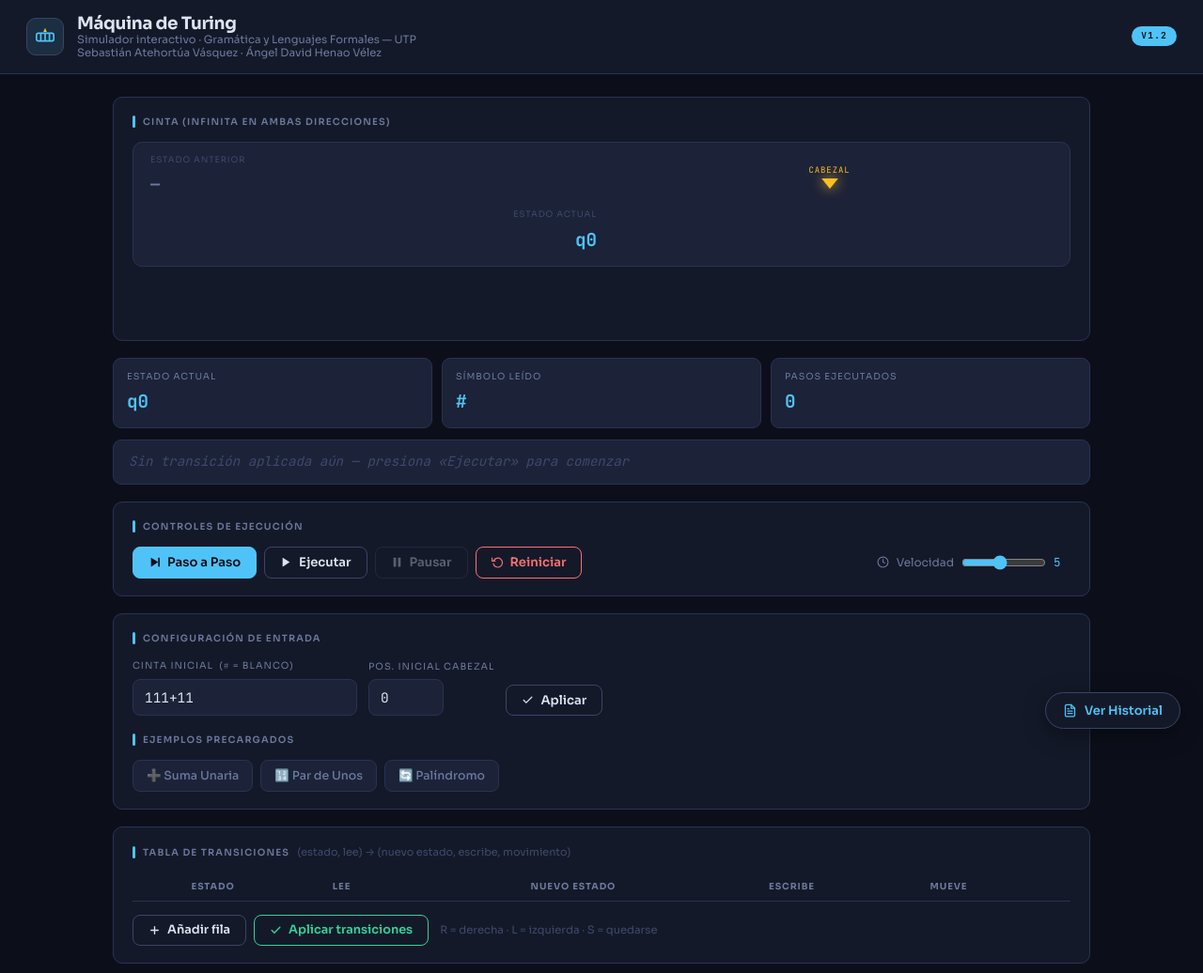
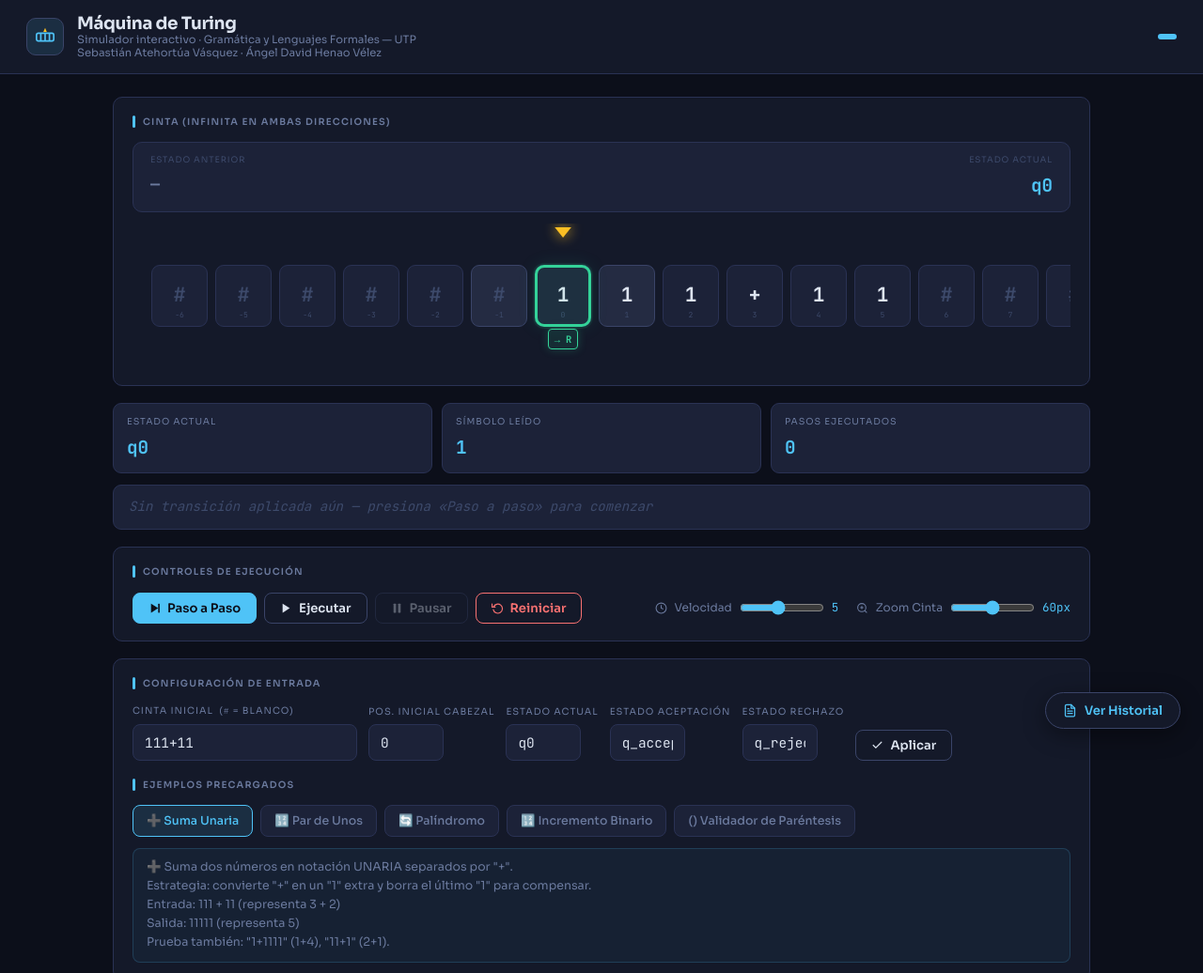
Before and after one commit to SebasV09/Maquina-de-turing, a website: page index.html in a window 1280 px wide. Shown: the top 1036 px of the page at 94% size. Drawn offline with Linux system fonts and the light colour scheme.

Commit message:
Revert "avance en aceptacion de cualquier lenguaje"
This reverts commit ad2aa1bedfd05eb274bb8e5c56547571df5440b0.

se revierte porque no funciono el index

```diff
--- a/index.html
+++ b/index.html
@@ -1,11 +1,14 @@
 <!DOCTYPE html>
 <html lang="es">
+
 <head>
   <meta charset="UTF-8">
   <meta name="viewport" content="width=device-width, initial-scale=1.0">
   <title>Máquina de Turing — Simulador Interactivo</title>
   <link rel="preconnect" href="https://fonts.googleapis.com">
-  <link href="https://fonts.googleapis.com/css2?family=JetBrains+Mono:wght@400;500;700&family=Sora:wght@300;400;500;600;700&display=swap" rel="stylesheet">
+  <link
+    href="https://fonts.googleapis.com/css2?family=JetBrains+Mono:wght@400;500;700&family=Sora:wght@300;400;500;600;700&display=swap"
+    rel="stylesheet">
   <link rel="stylesheet" href="styles.css">
 </head>
 
@@ -18,11 +21,11 @@
     <div class="header-left">
       <div class="header-icon">
         <svg width="22" height="22" viewBox="0 0 24 24" fill="none" stroke="#4fc3f7" stroke-width="1.8">
-        <rect x="2" y="8" width="20" height="9" rx="2"/>
-        <line x1="7" y1="8" x2="7" y2="17"/>
-        <line x1="12" y1="8" x2="12" y2="17"/>
-        <line x1="17" y1="8" x2="17" y2="17"/>
-        <polygon points="12,2 10,6.5 14,6.5" fill="#fbbf24" stroke="none"/>
+          <rect x="2" y="8" width="20" height="9" rx="2" />
+          <line x1="7" y1="8" x2="7" y2="17" />
+          <line x1="12" y1="8" x2="12" y2="17" />
+          <line x1="17" y1="8" x2="17" y2="17" />
+          <polygon points="12,2 10,6.5 14,6.5" fill="#fbbf24" stroke="none" />
         </svg>
       </div>
       <h1>
@@ -31,7 +34,9 @@
         <small>Sebastián Atehortúa Vásquez · Ángel David Henao Vélez</small>
       </h1>
     </div>
-  <span class="badge">v1.2</span>
+    <span class="badge">
+      <v1 class="3"></v1>
+    </span>
   </header>
 
   <!-- ══════════════════════════════════════════════════
@@ -58,14 +63,6 @@
           <div class="hs-trans" id="hs-trans"></div>
         </div>
 
-      <!-- Flecha del cabezal (centro) -->
-      <div class="hs-center">
-        <div class="hc-label">Cabezal</div>
-        <svg width="18" height="11" viewBox="0 0 16 10" fill="currentColor">
-          <path d="M8 10 L0 0 L16 0 Z"/>
-        </svg>
-      </div>
-
         <!-- Estado ACTUAL -->
         <div class="hs-curr">
           <div class="hs-label">Estado actual</div>
@@ -75,8 +72,26 @@
       </div>
       <!-- fin head-state-bar -->
 
+      <!-- Contenedor interno para cinta infinita y cabezal móvil -->
+      <div class="tape-track" id="tape-track">
+        <div class="tape-track-inner" id="tape-track-inner">
+          <!-- Cabezal móvil flotante -->
+          <div class="tape-head-marker" id="tape-head-marker">
+            <div class="head-arrow-indicator" id="head-arrow-indicator"></div>
+            <div class="head-next-indicator" id="head-next-indicator" title="Próximo movimiento"></div>
+            <div class="head-box-frame"></div>
+          </div>
           <!-- Celdas de la cinta (renderizadas por JS) -->
-    <div class="tape-track" id="tape-track"></div>
+          <div class="tape-cells-container" id="tape-cells-container"></div>
+          <!-- Flecha del cabezal (centro) - posicionada debajo de la celda activa -->
+          <div class="hs-center" id="hs-center-tape">
+            <div class="hc-label">Cabezal</div>
+            <svg width="18" height="11" viewBox="0 0 16 10" fill="currentColor">
+              <path d="M8 10 L0 0 L16 0 Z" />
+            </svg>
+          </div>
+        </div>
+      </div>
     </div>
 
     <!-- ─── ESTADO + TRANSICIÓN ───────────────────── -->
@@ -101,7 +116,7 @@
 
       <!-- Última transición aplicada: (estado, símbolo) → (nuevo, escribe, mueve) -->
       <div class="trans-info-box no-trans" id="trans-info">
-      Sin transición aplicada aún — presiona «Ejecutar» para comenzar
+        Sin transición aplicada aún — presiona «Paso a paso» para comenzar
       </div>
     </div>
 
@@ -112,31 +127,32 @@
 
         <button class="btn btn-primary" id="btn-step" onclick="uiStep()" title="Ejecutar un paso">
           <svg width="13" height="13" viewBox="0 0 24 24" fill="currentColor">
-          <polygon points="5,3 19,12 5,21"/>
-          <rect x="19" y="3" width="3" height="18" rx="1"/>
+            <polygon points="5,3 19,12 5,21" />
+            <rect x="19" y="3" width="3" height="18" rx="1" />
           </svg>
           Paso a Paso
         </button>
 
         <button class="btn btn-ghost" id="btn-run" onclick="uiRun()" title="Ejecutar automáticamente">
           <svg width="13" height="13" viewBox="0 0 24 24" fill="currentColor">
-          <polygon points="5,3 19,12 5,21"/>
+            <polygon points="5,3 19,12 5,21" />
           </svg>
           Ejecutar
         </button>
 
         <button class="btn btn-ghost" id="btn-pause" onclick="uiPause()" disabled title="Pausar">
           <svg width="13" height="13" viewBox="0 0 24 24" fill="currentColor">
-          <rect x="5" y="3" width="5" height="18" rx="1"/>
-          <rect x="14" y="3" width="5" height="18" rx="1"/>
+            <rect x="5" y="3" width="5" height="18" rx="1" />
+            <rect x="14" y="3" width="5" height="18" rx="1" />
           </svg>
           Pausar
         </button>
 
         <button class="btn btn-danger" onclick="uiReset()" title="Reiniciar sin cambiar configuración">
-        <svg width="13" height="13" viewBox="0 0 24 24" fill="none" stroke="currentColor" stroke-width="2.2" stroke-linecap="round">
-          <polyline points="1,4 1,10 7,10"/>
-          <path d="M3.51 15a9 9 0 1 0 .49-5.38"/>
+          <svg width="13" height="13" viewBox="0 0 24 24" fill="none" stroke="currentColor" stroke-width="2.2"
+            stroke-linecap="round">
+            <polyline points="1,4 1,10 7,10" />
+            <path d="M3.51 15a9 9 0 1 0 .49-5.38" />
           </svg>
           Reiniciar
         </button>
@@ -144,12 +160,25 @@
         <!-- Control de velocidad de ejecución automática -->
         <div class="speed-wrap">
           <svg width="13" height="13" viewBox="0 0 24 24" fill="none" stroke="currentColor" stroke-width="2">
-          <circle cx="12" cy="12" r="10"/>
-          <polyline points="12,6 12,12 16,14"/>
+            <circle cx="12" cy="12" r="10" />
+            <polyline points="12,6 12,12 16,14" />
           </svg>
           Velocidad
           <input type="range" id="speed-slider" min="1" max="10" value="5">
           <span class="speed-val" id="speed-val">5</span>
+        </div>
+
+        <!-- Control de zoom de la cinta -->
+        <div class="zoom-wrap">
+          <svg width="13" height="13" viewBox="0 0 24 24" fill="none" stroke="currentColor" stroke-width="2">
+            <circle cx="11" cy="11" r="8" />
+            <line x1="21" y1="21" x2="16.65" y2="16.65" />
+            <line x1="11" y1="8" x2="11" y2="14" />
+            <line x1="8" y1="11" x2="14" y2="11" />
+          </svg>
+          Zoom Cinta
+          <input type="range" id="zoom-slider" min="40" max="80" value="60">
+          <span class="zoom-val" id="zoom-val">60px</span>
         </div>
 
       </div>
@@ -168,22 +197,40 @@
           <label>Pos. inicial cabezal</label>
           <input id="head-input" class="text-input narrow" type="number" value="0">
         </div>
+        <div class="field">
+          <label>Estado actual</label>
+          <input id="state-input" class="text-input narrow" type="text" value="q0" placeholder="q0">
+        </div>
+        <div class="field">
+          <label>Estado aceptación</label>
+          <input id="accept-input" class="text-input narrow" type="text" value="q_accept" placeholder="q_accept">
+        </div>
+        <div class="field">
+          <label>Estado rechazo</label>
+          <input id="reject-input" class="text-input narrow" type="text" value="q_reject" placeholder="q_reject">
+        </div>
         <button class="btn btn-ghost" onclick="uiApplyConfig()">
-        <svg width="13" height="13" viewBox="0 0 24 24" fill="none" stroke="currentColor" stroke-width="2.2" stroke-linecap="round">
-          <polyline points="20,6 9,17 4,12"/>
+          <svg width="13" height="13" viewBox="0 0 24 24" fill="none" stroke="currentColor" stroke-width="2.2"
+            stroke-linecap="round">
+            <polyline points="20,6 9,17 4,12" />
           </svg>
           Aplicar
         </button>
       </div>
 
-    <!-- Ejemplos precargados -->
+      <!-- Ejemplos precargados y personalizados -->
       <div style="margin-top:18px">
         <div class="section-label" style="margin-bottom:10px">Ejemplos precargados</div>
-      <div class="examples-row">
-        <button class="btn-ex" id="ex-unary_add"  onclick="loadExample('unary_add')">➕ Suma Unaria</button>
-        <button class="btn-ex" id="ex-even_ones"  onclick="loadExample('even_ones')">🔢 Par de Unos</button>
+        <div class="examples-row" id="examples-container">
+          <button class="btn-ex" id="ex-unary_add" onclick="loadExample('unary_add')">➕ Suma Unaria</button>
+          <button class="btn-ex" id="ex-even_ones" onclick="loadExample('even_ones')">🔢 Par de Unos</button>
           <button class="btn-ex" id="ex-palindrome" onclick="loadExample('palindrome')">🔄 Palíndromo</button>
+          <button class="btn-ex" id="ex-binary_increment" onclick="loadExample('binary_increment')">🔢 Incremento
+            Binario</button>
+          <button class="btn-ex" id="ex-parentheses_match" onclick="loadExample('parentheses_match')">() Validador de
+            Paréntesis</button>
         </div>
+
         <div class="example-desc" id="example-desc"></div>
       </div>
     </div>
@@ -216,14 +263,17 @@
       </div>
       <div class="table-footer">
         <button class="btn btn-ghost" style="font-size:0.8rem" onclick="addTransRow()">
-        <svg width="13" height="13" viewBox="0 0 24 24" fill="none" stroke="currentColor" stroke-width="2.5" stroke-linecap="round">
-          <line x1="12" y1="5" x2="12" y2="19"/><line x1="5" y1="12" x2="19" y2="12"/>
+          <svg width="13" height="13" viewBox="0 0 24 24" fill="none" stroke="currentColor" stroke-width="2.5"
+            stroke-linecap="round">
+            <line x1="12" y1="5" x2="12" y2="19" />
+            <line x1="5" y1="12" x2="19" y2="12" />
           </svg>
           Añadir fila
         </button>
         <button class="btn btn-success" style="font-size:0.8rem" id="btn-apply-trans" onclick="applyTransitions()">
-        <svg width="13" height="13" viewBox="0 0 24 24" fill="none" stroke="currentColor" stroke-width="2.5" stroke-linecap="round">
-          <polyline points="20,6 9,17 4,12"/>
+          <svg width="13" height="13" viewBox="0 0 24 24" fill="none" stroke="currentColor" stroke-width="2.5"
+            stroke-linecap="round">
+            <polyline points="20,6 9,17 4,12" />
           </svg>
           Aplicar transiciones
         </button>
@@ -294,12 +344,13 @@
      Solo visible cuando el panel está cerrado
 ══════════════════════════════════════════════════ -->
   <button class="fab-log" id="fab-log" onclick="openLogPanel()" title="Ver historial de pasos">
-  <svg width="15" height="15" viewBox="0 0 24 24" fill="none" stroke="currentColor" stroke-width="2" stroke-linecap="round">
-    <path d="M14 2H6a2 2 0 0 0-2 2v16a2 2 0 0 0 2 2h12a2 2 0 0 0 2-2V8z"/>
-    <polyline points="14,2 14,8 20,8"/>
-    <line x1="16" y1="13" x2="8" y2="13"/>
-    <line x1="16" y1="17" x2="8" y2="17"/>
-    <polyline points="10,9 9,9 8,9"/>
+    <svg width="15" height="15" viewBox="0 0 24 24" fill="none" stroke="currentColor" stroke-width="2"
+      stroke-linecap="round">
+      <path d="M14 2H6a2 2 0 0 0-2 2v16a2 2 0 0 0 2 2h12a2 2 0 0 0 2-2V8z" />
+      <polyline points="14,2 14,8 20,8" />
+      <line x1="16" y1="13" x2="8" y2="13" />
+      <line x1="16" y1="17" x2="8" y2="17" />
+      <polyline points="10,9 9,9 8,9" />
     </svg>
     Ver Historial
   </button>
@@ -309,4 +360,5 @@
   <script src="app.js"></script>
 
 </body>
+
 </html>
```
Lines whose indentation alone changed are shown as unchanged.
